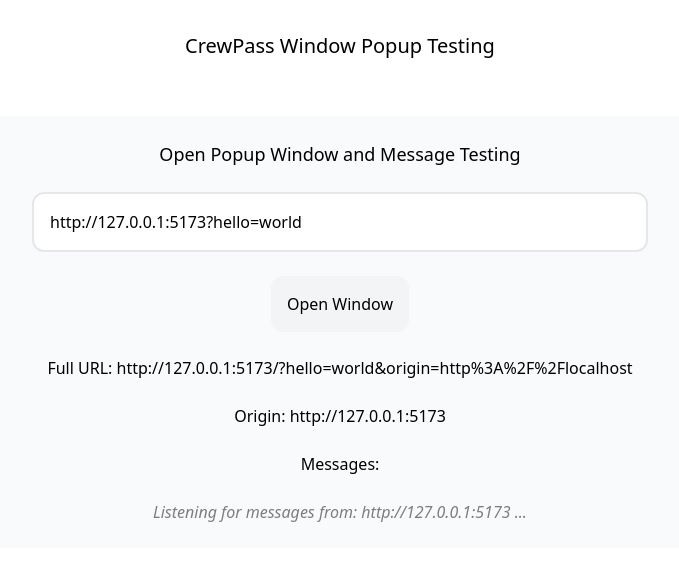
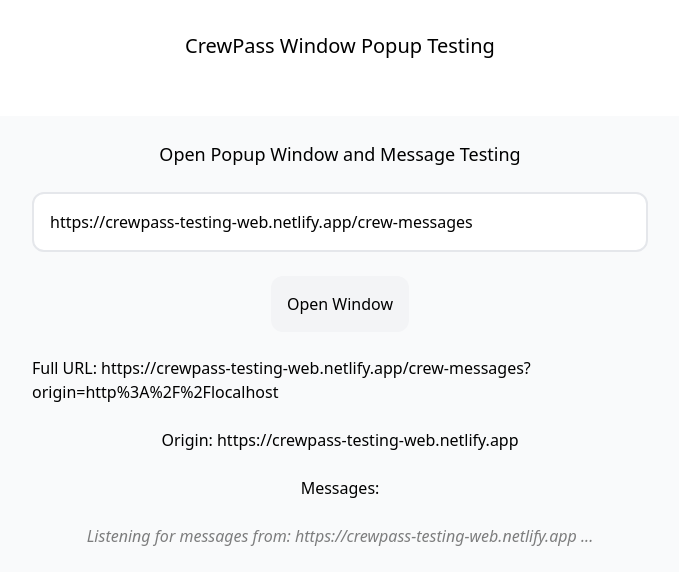
Before and after one commit to cjameshill/crewpass-popupwindow-testing, a Vue app: page / in a window 1280 px wide. Shown: the top 584 px of the page, without its empty margins (300-979 px from the left). Built offline with nearby package versions, Linux system fonts and the light colour scheme.

Commit message:
Adjusted default popup url

```diff
--- a/src/views/HomeView.vue
+++ b/src/views/HomeView.vue
@@ -1,6 +1,6 @@
 <script setup>
 import { onMounted, ref, computed } from 'vue';
-const popupUrl = ref("http://127.0.0.1:5173?hello=world");
+const popupUrl = ref("https://crewpass-testing-web.netlify.app/crew-messages");
 const origin = window.location.origin;
 const popupFullUrlObject = computed(() => {
   if (!popupUrl.value) return ""
```
